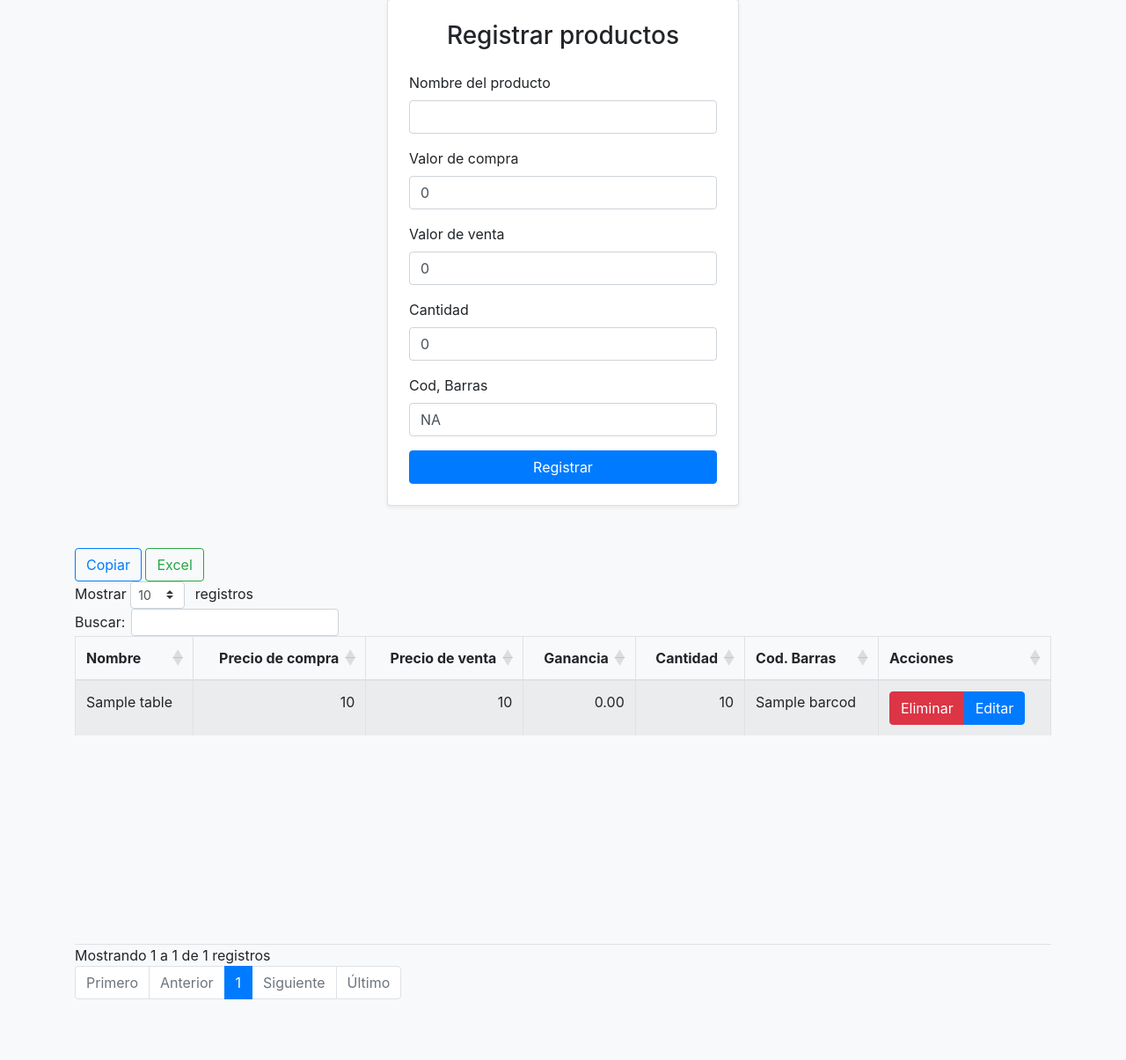
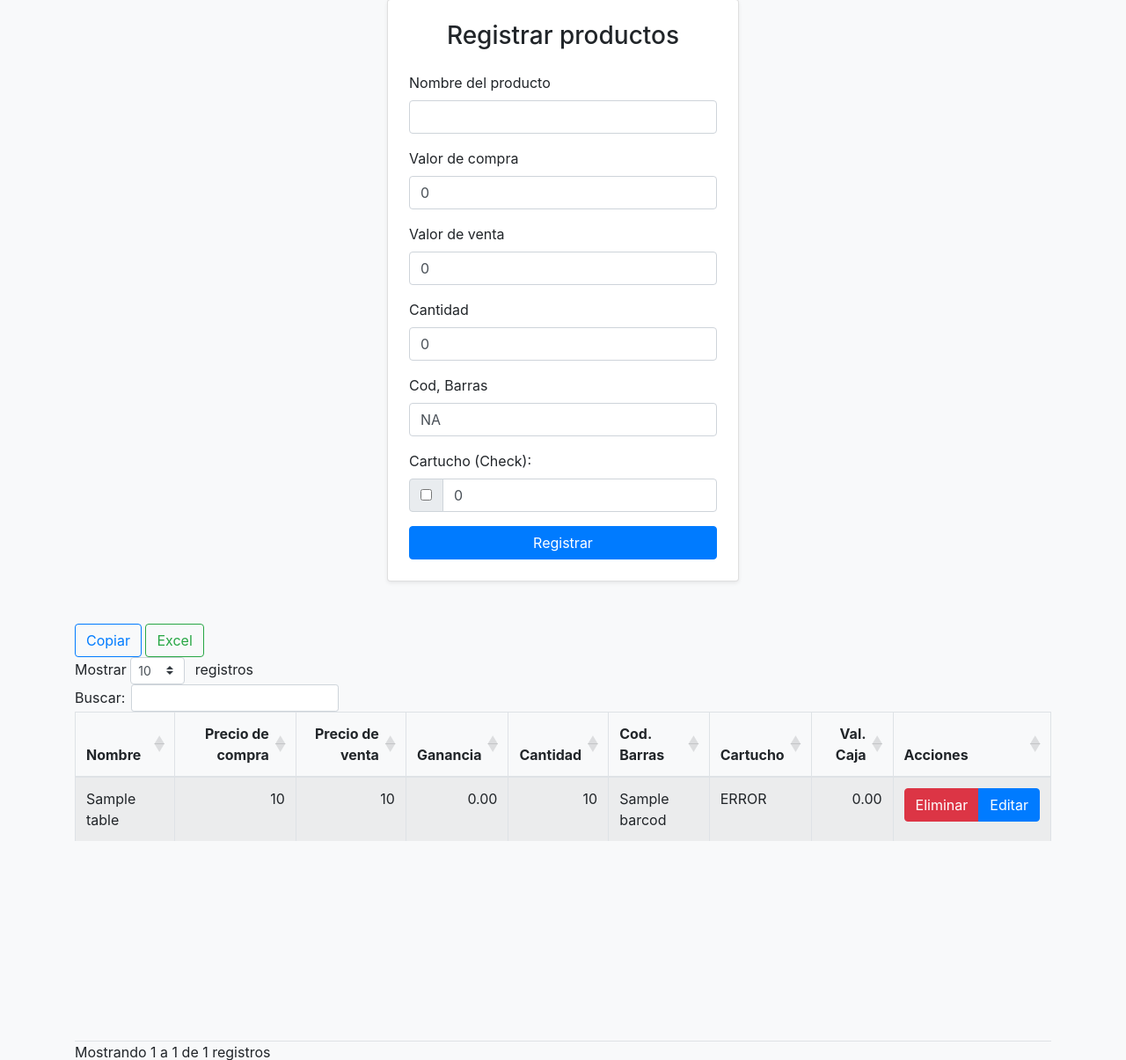
Before and after one commit to napsdev/invetoryteller, a PHP site: template src/Views/products.php in a window 1280 px wide. Shown: the part 105-1310 px from the top of the page at 88% size. Before the commit the page ends 1257 px from the top, so only its background shows below. Run offline with PHP 8.4, Linux system fonts and the light colour scheme; the template is opened without the code that fills it: most values are stand-ins (such as "Sample title", 1, 10 or a date in 2020); data that the repository does not hold is empty.

Commit message:
different value per type

```diff
--- a/src/Models/C_Database.sql
+++ b/src/Models/C_Database.sql
@@ -17,7 +17,9 @@
 purchase_price DECIMAL(10, 2) NOT NULL,
 sales_price DECIMAL(10, 2) NOT NULL,
 revenue DECIMAL(10, 2) AS (sales_price - purchase_price) STORED,
-amount INT NOT NULL
+amount INT NOT NULL,
+cartridge BOOLEAN DEFAULT FALSE,
+cartridgevalue DECIMAL(10, 2) DEFAULT 0.00
 );
 
 -- Create the customers table
--- a/src/Views/products.php
+++ b/src/Views/products.php
@@ -28,6 +28,18 @@
                 <label for="barcod">Cod, Barras</label>
                 <input type="text" class="form-control" id="barcod" name="barcod" value="NA">
             </div>
+            <div class="form-group">
+            <label for="cartridge">Cartucho (Check):</label>
+            <div class="input-group mb-3">
+                <div class="input-group-prepend">
+                    <div class="input-group-text">
+                        <input type="checkbox" id="cartridge" name="cartridge">
+                    </div>
+                </div>
+                <input type="number" class="form-control" id="cartridgevalue" name="cartridgevalue" value="0" required min="0">
+            </div>
+        </div>
+
             <button type="submit" class="btn btn-primary btn-block">Registrar</button>
         </form>
     </div>
@@ -43,6 +55,8 @@
             <th>Ganancia</th>
             <th>Cantidad</th>
             <th>Cod. Barras</th>
+            <th>Cartucho</th>
+            <th>Val. Caja</th>
             <th>Acciones</th>
         </tr>
         </thead>
@@ -55,6 +69,8 @@
                 <td><?= htmlspecialchars(formatThousands($row['revenue'])) ?></td>
                 <td><?= htmlspecialchars(formatThousands($row['amount'])) ?></td>
                 <td><?= htmlspecialchars($row['barcod']) ?></td>
+                <td><?= htmlspecialchars(($row['cartridge'] == 1) ? "SI" : (($row['cartridge'] == 2) ? "NO" : "ERROR")) ?></td>
+                <td><?= htmlspecialchars(formatThousands($row['cartridgevalue'])) ?></td>
                 <td>
                     <div class="btn-group" role="group" aria-label="Acciones">
                         <button type="button" class="btn btn-danger" onclick="deleteProduct(<?=$row['id']?>)">Eliminar</button>
@@ -114,6 +130,10 @@
         document.getElementById('sales_price').value = Product.sales_price || 0;
         document.getElementById('amount').value = Product.amount || 0;
 
+       document.getElementById('cartridge').checked = (Product.cartridge === 1);
+
+        document.getElementById('cartridgevalue').value = Product.cartridgevalue || 0;
+
         const form = document.querySelector('form[action*="productos/"]');
         form.action = "<?= $_ENV['BASE_URL_PATH'] ?>/productos/update";
 
```
Also changed, not shown: src/Controllers/ProductsController.php (+10 -2 lines), src/Models/ProductsModel.php (+29 -8 lines).
